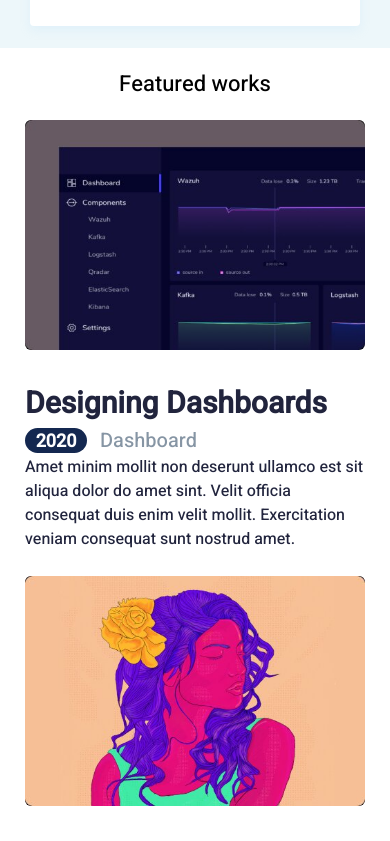
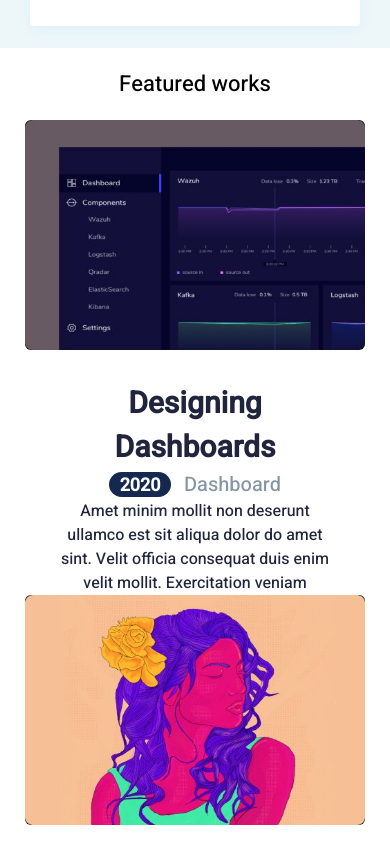
Before and after one commit to bodiavaleur/lenaportfolio, a React (Create React App) app: page / in a window 390 px wide. Shown: the part 1363-2204 px from the top of the page. Built offline with nearby package versions, Linux system fonts and the light colour scheme.

Commit message:
Add some govnokod to elena's govnokod

```diff
--- a/src/components/FeaturedWorks/styles.css
+++ b/src/components/FeaturedWorks/styles.css
@@ -1,7 +1,6 @@
 .block_3 {
   width: 100%;
   max-width: 1200px;
-  height: 870px;
   display: flex;
   flex-direction: column;
   justify-content: center;
@@ -13,7 +12,6 @@
 .featuredworks {
   width: 100%;
   max-width: 860px;
-  height: 870px;
   display: flex;
   flex-direction: column;
   align-content: center;
@@ -54,6 +52,7 @@
 .Days,
 .Vibrant_Portraits {
   width: 100%;
+  height: 100%;
   max-width: 470px;
   display: flex;
   flex-direction: column;
@@ -116,8 +115,7 @@
     display: flex;
     flex-direction: column;
     align-items: center;
-    width: 340px;
-    height: 455px;
+    min-height: 425px;
   }
 
   .imgDesign {
@@ -128,7 +126,7 @@
   .Designing_Dashboards,
   .Days,
   .Vibrant_Portraits {
-    width: 340px;
+    text-align: center;
   }
 
   .fwhead_box {
@@ -143,3 +141,9 @@
     padding: 0;
   }
 }
+
+@media only screen and (max-width: 768px) {
+  .fwbox {
+    height: 450px;
+  }
+}
```
